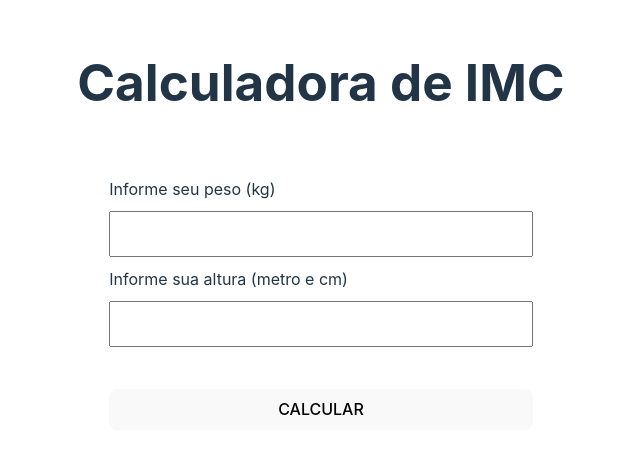
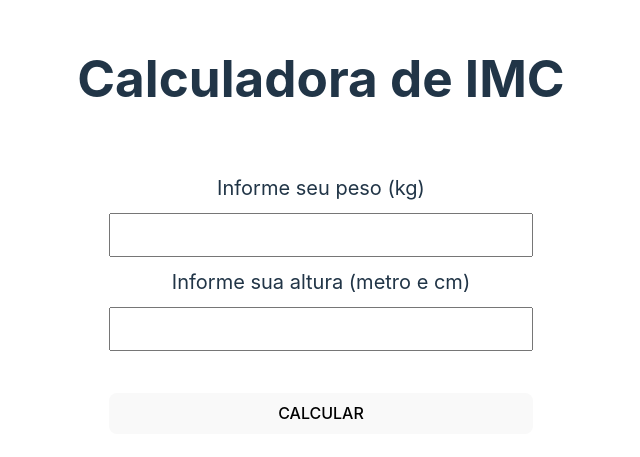
Before and after one commit to deividsonsabino/react-imc, a React (Vite) app: page / in a window 1280 px wide. Shown: the part 159-616 px from the top of the page, without its empty margins (319-959 px from the left). Built offline with nearby package versions, Linux system fonts and the light colour scheme.

Commit message:
feat :art: : set font size and padding on inputs

```diff
--- a/src/App.scss
+++ b/src/App.scss
@@ -10,11 +10,15 @@
     flex-direction: column;
     padding: 2em;
     span {
-        text-align: left;
+        text-align: center;
+        font-size: 20px;
     }
     input {
         height: 40px;
         margin: 10px 0px;
+        text-align: center;
+        padding: 0 10px;
+        font-size: 18px;
     }
 }
 
```
